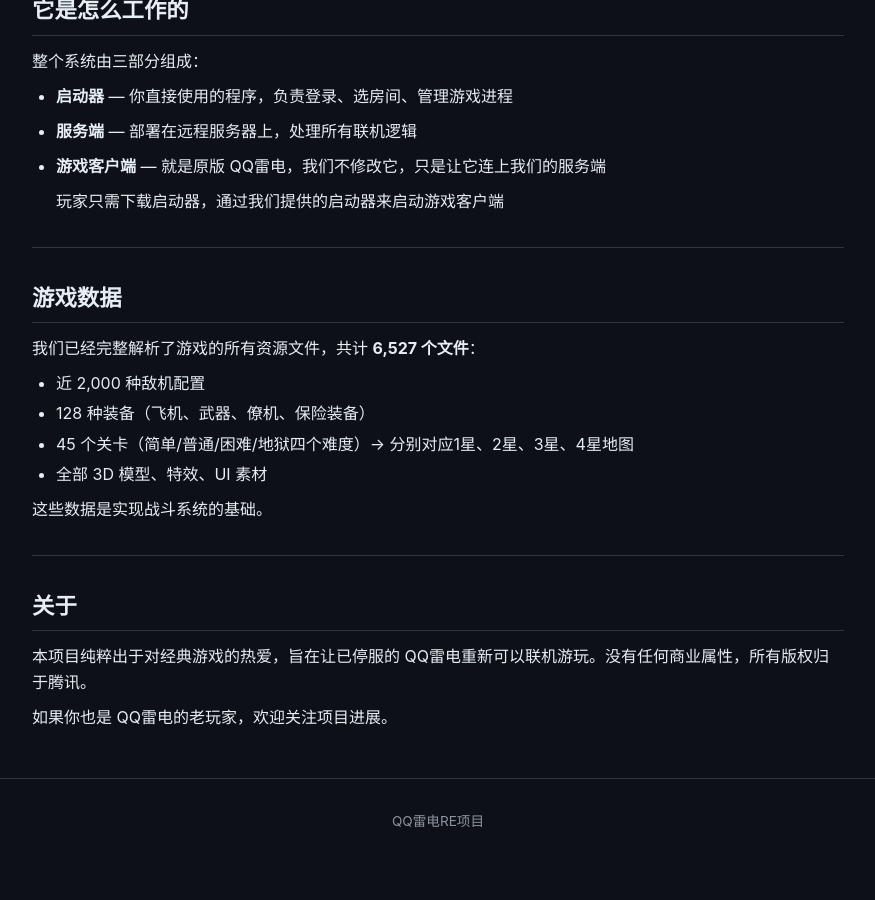
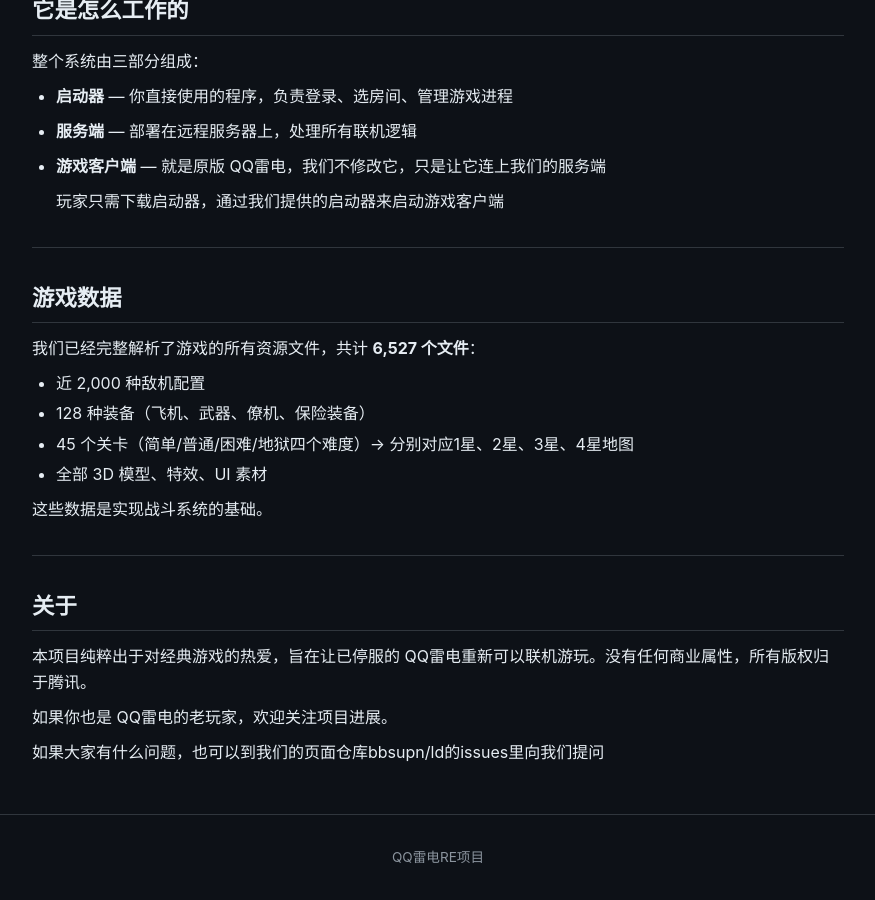
Before and after one commit to bbsupn/ld, a Jekyll site: the page built from index.md, in a window 1280 px wide and 900 px high, scrolled down 2083 px. Shown: the whole window, without its empty margins (202-1077 px from the left). Built offline with Jekyll 4.4.1, drawn with Linux system fonts in a browser that asks for light colours; before the commit the page ends 2948 px from its top, so only the background shows below that.

Commit message:
Update index.md

```diff
--- a/index.md
+++ b/index.md
@@ -98,3 +98,5 @@ QQ雷电是腾讯早期运营的一款经典纵版射击网游。官方服务器
 本项目纯粹出于对经典游戏的热爱，旨在让已停服的 QQ雷电重新可以联机游玩。没有任何商业属性，所有版权归于腾讯。
 
 如果你也是 QQ雷电的老玩家，欢迎关注项目进展。
+
+如果大家有什么问题，也可以到我们的页面仓库bbsupn/ld的issues里向我们提问
```
